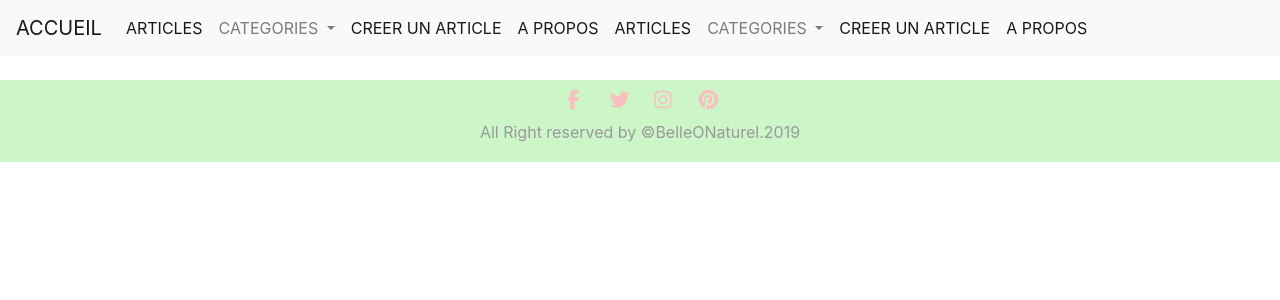
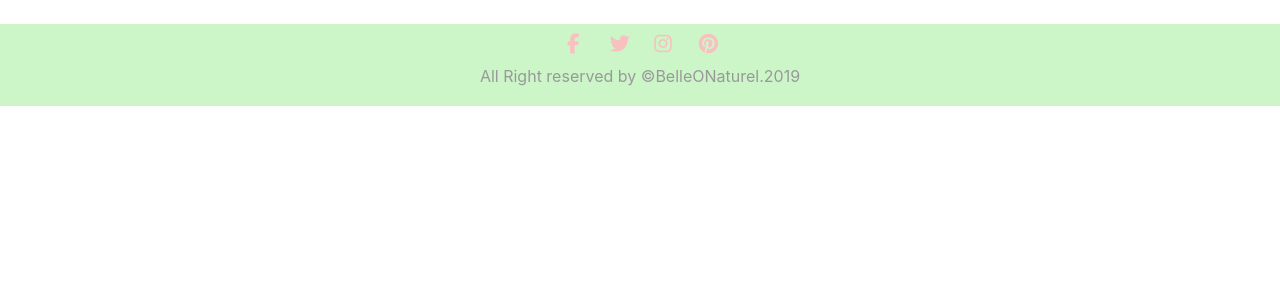
Before and after one commit to Valrika/miniblog, a PHP site: page /articles.php in a window 1280 px wide. Shown: the top 300 px of the page. Run offline with PHP 8.4, Linux system fonts and the light colour scheme; data that the repository does not hold is empty; some libraries are stand-ins or nearby versions.

Commit message:
slug and links

```diff
--- a/about.php
+++ b/about.php
@@ -1,7 +1,7 @@
 <?php
+//page à propos
 
-
-//page à propos
+require('header.php');
 
 ?>
 
--- a/header.php
+++ b/header.php
@@ -18,36 +18,6 @@
 
 <body>
 
-<header>
-
-<nav class="navbar navbar-expand-lg navbar-light bg-light">
-<a class="navbar-brand" href="home.php">ACCUEIL</a>
-<button class="navbar-toggler" type="button" data-toggle="collapse" data-target="#navbarSupportedContent" aria-controls="navbarSupportedContent" aria-expanded="false" aria-label="Toggle navigation">
-<span class="navbar-toggler-icon"></span>
-</button>
-
-<div class="collapse navbar-collapse" id="navbarSupportedContent">
-<ul class="navbar-nav mr-auto">
-<li class="nav-item active">
-<a class="nav-link" href="articles.php">ARTICLES<span class="sr-only">(current)</span></a>
-</li>
-<li class="nav-item dropdown">
-<a class="nav-link dropdown-toggle" href="#" id="navbarDropdown" role="button" data-toggle="dropdown" aria-haspopup="true" aria-expanded="false">
-CATEGORIES
-</a>
-<div class="dropdown-menu" aria-labelledby="navbarDropdown">
-<a class="dropdown-item" href="#">Sport</a>
-<a class="dropdown-item" href="#">Nutrition</a>
-<div class="dropdown-divider"></div>
-<a class="dropdown-item" href="#">Mompreneuse</a>
-</div>
-</li>
-<li class="nav-item active">
-<a class="nav-link" href="create_article.php">CREER UN ARTICLE<span class="sr-only">(current)</span></a>
-</li>
-<li class="nav-item active">
-<a class="nav-link" href="#">A PROPOS<span class="sr-only">(current)</span></a>
-</li>
 
         <div class="collapse navbar-collapse" id="navbarSupportedContent">
             <ul class="navbar-nav mr-auto">
@@ -86,7 +56,7 @@ $pdo = new PDO('mysql:host=mysql;dbname=miniblog;host=127.0.0.1', 'root', '', [
 
 function slugify($string, $delimiter = '-')
     {
-        $re = '/(\?\!\'\")*/';
+        $re = '/[\/_|+ -]+/';
         $oldLocale = setlocale(LC_ALL, '0');
         setlocale(LC_ALL, 'en_US.UTF-8');
         $clean = iconv('UTF-8', 'ASCII//TRANSLIT', $string);
--- a/home.php
+++ b/home.php
@@ -54,7 +54,7 @@
                     <a class="nav-link" href="create_article.php">CREER UN ARTICLE<span class="sr-only">(current)</span></a>
                 </li>
                 <li class="nav-item active">
-                    <a class="nav-link" href="#">A PROPOS<span class="sr-only">(current)</span></a>
+                    <a class="nav-link" href="about.php">A PROPOS<span class="sr-only">(current)</span></a>
                 </li>
 
             </ul>
```
Also changed, not shown: articles.php (line endings or trailing spaces).
